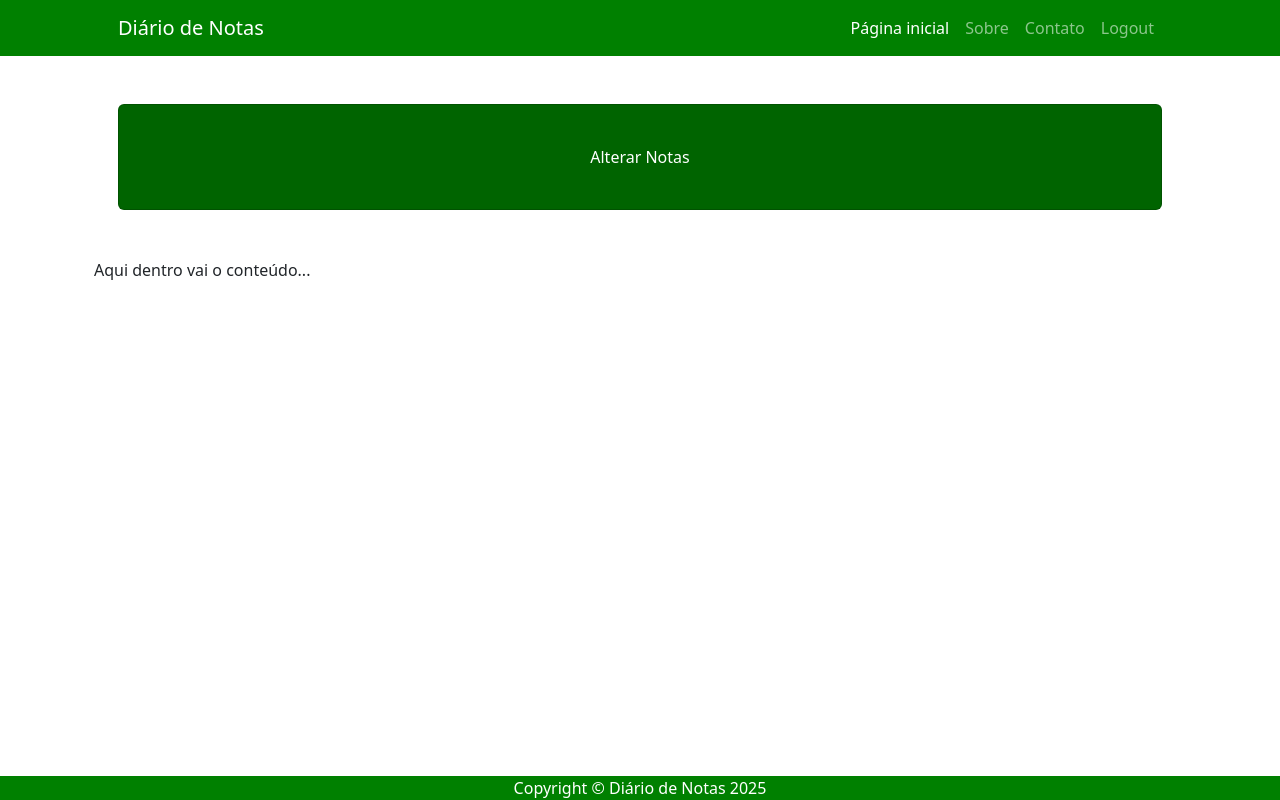
After one commit to grazicolaress/novosite, a Django app: page /alterar/ in a window 1280 px wide. The commit adds this page. Run offline with Django 5.2, Linux system fonts and the light colour scheme; some libraries are stand-ins or nearby versions.

Commit message:
adicionado páginas lançar, alterar e visualizar

```diff
--- /dev/null
+++ b/usuarios/templates/usuarios/alterar.html
@@ -0,0 +1,7 @@
+{% extends 'usuarios/base.html' %}
+
+{% block aba %}Alterar Notas{% endblock %}
+
+{% block titulo %}Alterar Notas{% endblock %}
+
+{% block conteudo %}Aqui dentro vai o conteúdo...{% endblock %}
--- a/usuarios/templates/usuarios/base.html
+++ b/usuarios/templates/usuarios/base.html
@@ -5,7 +5,7 @@
     <meta charset="UTF-8">
     <meta name="viewport" content="width=device-width, initial-scale=1.0">
     <link href="{% static 'css/bootstrap.min.css' %}" rel="stylesheet">
-    <title>Template base</title>
+    <title>{% block aba %}Template base{% endblock %}</title>
 </head>
 <body>
     <!-- Responsive navbar-->
@@ -28,10 +28,11 @@
 
         <!-- Call to Action-->
         <div class="card text-white  my-5 py-4 text-center" style="background-color: #006400;">
-            <div class="card-body"><p class="text-white m-0">Seja bem-vindo(a) ao portal de notas, aqui você encontrará todos os dados das suas disciplinas.</p></div>
+            <div class="card-body"><p class="text-white m-0">{% block titulo %}Seja bem-vindo(a) ao portal de notas, aqui você encontrará todos os dados das suas disciplinas.{% endblock %}</p></div>
         </div>
         <!-- Content Row-->
         <div class="row gx-4 gx-lg-5">
+            {% block conteudo %}
             <div class="col-md-4 mb-5">
                 <div class="card h-100" style="background-color: #d3d3d3;">
                     <div class="card-body" style="background-color: #fff;">
@@ -59,6 +60,7 @@
                     <div class="card-footer"><a class="btn btn-primary btn-sm" href="#!">Clique aqui</a></div>
                 </div>
             </div>
+            {% endblock %}
         </div>
     </div>
     <!-- Footer-->
--- a/usuarios/urls.py
+++ b/usuarios/urls.py
@@ -5,4 +5,7 @@ urlpatterns = [
     path('login/', views.login, name = 'login'),
     path('cadastro/', views.cadastro, name='cadastro'),
     path('home/', views.home, name='home'),
+    path('lancar/', views.lancar, name='lancar'),
+    path('alterar/', views.alterar, name='alterar'),
+    path('visualizar/', views.visualizar, name='visualizar'),
 ]
--- a/usuarios/views.py
+++ b/usuarios/views.py
@@ -41,3 +41,12 @@ def cadastro(request):
 
 def home(request):
     return render(request, 'usuarios/home.html')
+
+def lancar(request):
+    return render(request, 'usuarios/lancar.html')
+
+def alterar(request):
+    return render(request, 'usuarios/alterar.html')
+
+def visualizar(request):
+    return render(request, 'usuarios/visualizar.html')
```
Also changed, not shown: usuarios/templates/usuarios/lancar.html (added, +7 -0 lines), usuarios/templates/usuarios/visualizar.html (added, +7 -0 lines).
